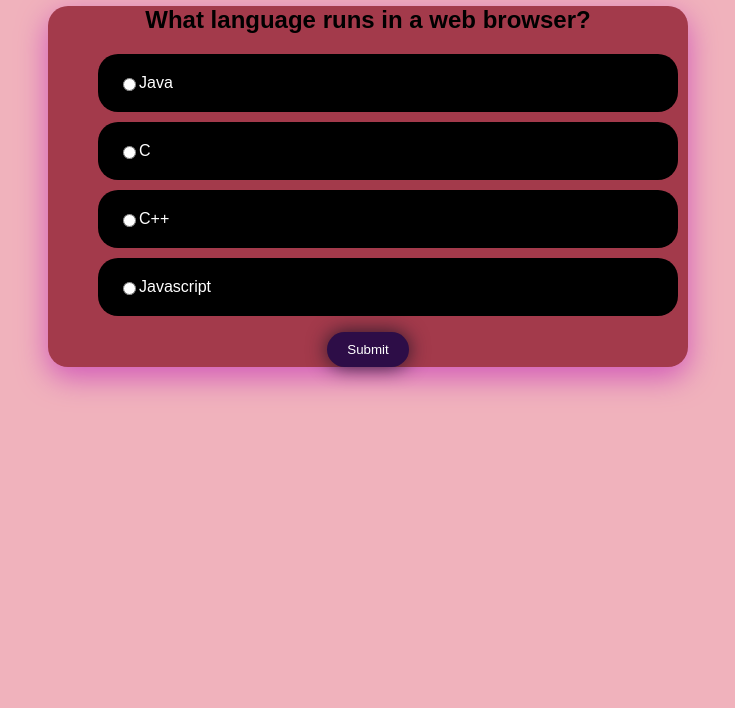
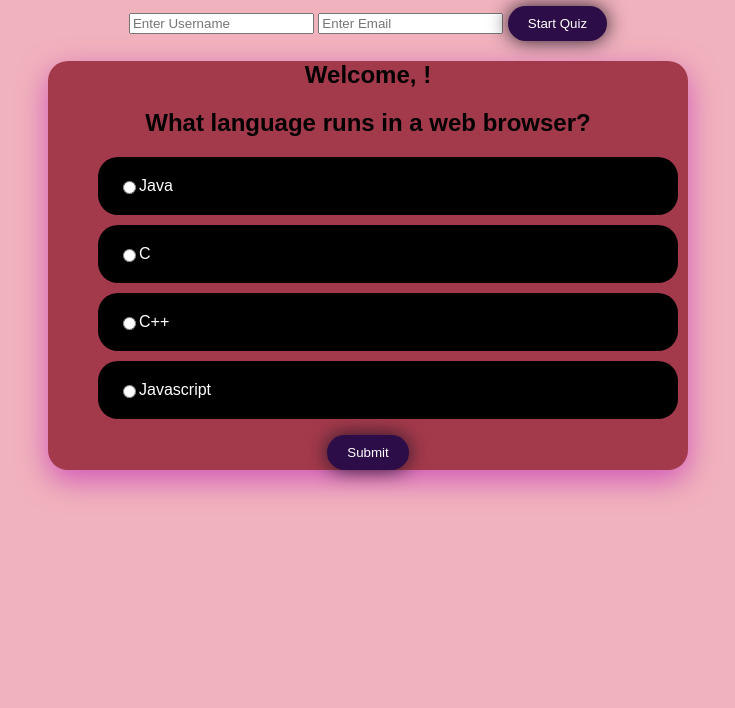
Before and after one commit to masooma-jw/quiz-feature, a plain HTML site: page index.html in a window 1280 px wide. Shown: the part 92-800 px from the top of the page, without its empty margins (272-1007 px from the left). Drawn offline with Linux system fonts and the light colour scheme.

Commit message:
added modal box html modified

```diff
--- a/index.html
+++ b/index.html
@@ -6,7 +6,15 @@
 </head>
 <body>
   <h1>Quiz App</h1>
+  <div id="modal">
+  <form id="userForm">
+    <input type="text" id="usernameInput" maxlength="10" placeholder="Enter Username" required>
+    <input type="email" id="emailInput" placeholder="Enter Email"  required>
+    <button type="submit">Start Quiz</button>
+  </form>
+</div>
   <div class="container">
+    <h2>Welcome, <span id="usernameDisplay"></span>!</h2>
 
     <div id="quiz" class="quiz1">
 
```
